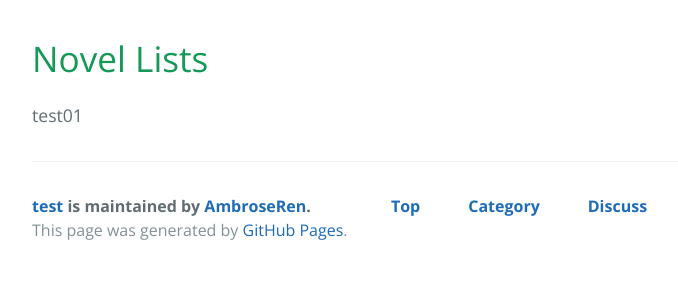
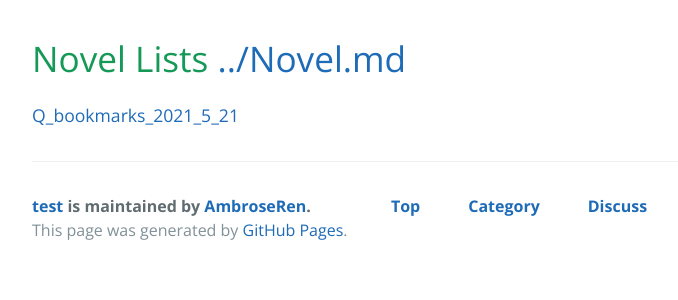
Before and after one commit to AmbroseRen/test, a Jekyll site: the page built from Library/Novel/index.md, in a window 1280 px wide. Shown: the top 300 px of the page, without its empty margins (192-870 px from the left). Built offline with Jekyll 4.4.1, drawn with Linux system fonts in a browser that asks for light colours; our own code applies the rules of GitHub Pages for plain Markdown files; the repository's description, which GitHub fills in, is left out.

Commit message:
Update index.md

```diff
--- a/Library/Novel/index.md
+++ b/Library/Novel/index.md
@@ -1,3 +1,3 @@
-# Novel Lists
+# Novel Lists  [../Novel.md](←)
 
-test01
+[Q_bookmarks_2021_5_21](https://ambroseren.github.io/test/Library/Novel/Q_bookmarks_2021_5_21.html)
```
